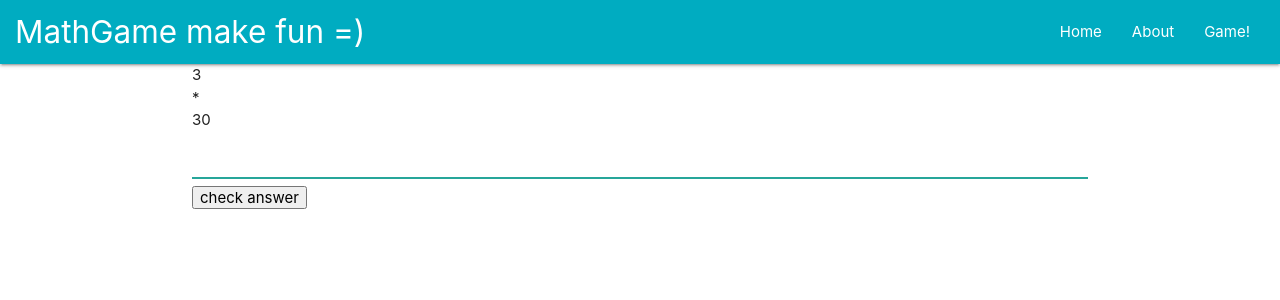
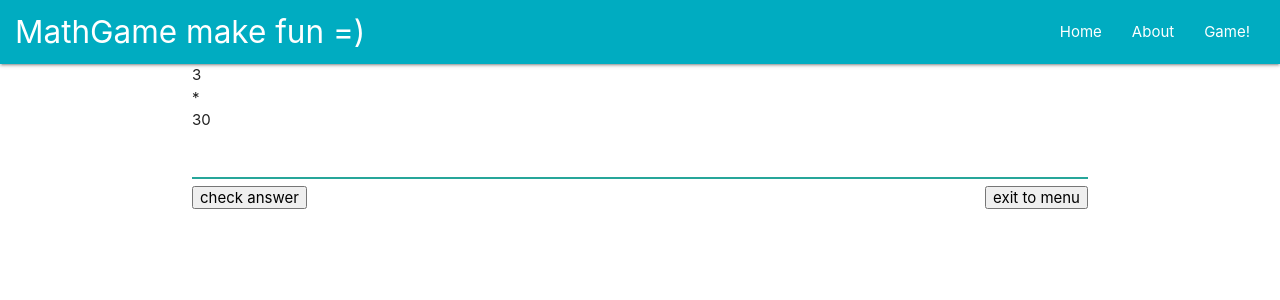
Before and after one commit to DimaBeley/playmath, a React (Create React App) app: page /multiplicationGame in a window 1280 px wide. Both pictures are taken after a click on the button "Start". Shown: the top 300 px of the page. Built offline with nearby package versions, Linux system fonts and the light colour scheme.

Commit message:
add exit btn, bug fixes

```diff
--- a/src/components/multiplication/Multiplication.tsx
+++ b/src/components/multiplication/Multiplication.tsx
@@ -31,12 +31,20 @@ const Multiplication: React.FC = () => {
         secondNumber: getRandomRangeNumber(10, 99),
       },
     })
+    dispatch({
+      type: actionTypes.UPDATE_ANSWER,
+      payload: '',
+    })
   }
   const handleChange = (event: React.ChangeEvent<HTMLInputElement>) => {
-    dispatch({
-      type: actionTypes.UPDATE_ANSWER,
-      payload: event.target.value.replace(/\D/g, ''),
-    })
+    const value = event.target.value.replace(/\D/g, '')
+    console.log(value, 'value after replace')
+    if (value || value === '') {
+      dispatch({
+        type: actionTypes.UPDATE_ANSWER,
+        payload: value,
+      })
+    }
   }
   const checkAnswer = () => {
     if (getCheckAnswer) {
@@ -57,11 +65,15 @@ const Multiplication: React.FC = () => {
       return <div></div>
     }
   }
+  const exitButtonHandler = () => {
+    dispatch({ type: actionTypes.SET_START })
+  }
   const Game = (): JSX.Element => {
     if (gameStart) {
       return (
         <>
-          <div>{randomNumbers.firstNumber}</div> * <div>{randomNumbers.secondNumber}</div>
+          <div>{randomNumbers.firstNumber}</div> *{' '}
+          <div>{randomNumbers.secondNumber}</div>
           <input
             autoFocus={true}
             type="text"
@@ -70,6 +82,13 @@ const Multiplication: React.FC = () => {
           />
           <button type="submit" onClick={() => checkAnswer()}>
             check answer
+          </button>
+          <button
+            type="button"
+            className={'right'}
+            onClick={() => exitButtonHandler()}
+          >
+            <span>exit to menu</span>
           </button>
         </>
       )
--- a/src/features/multiplication/multiplicationReducer.ts
+++ b/src/features/multiplication/multiplicationReducer.ts
@@ -29,7 +29,7 @@ export default (state = initialState, action: MultiplicationActionTypes) => {
     case actionTypes.SET_START:
       return { ...state, startGame: !state.startGame }
     case actionTypes.UPDATE_ANSWER:
-      return { ...state, answer: Number(action.payload) }
+      return { ...state, answer: action.payload }
     default:
       return state
   }
--- a/src/features/multiplication/selectors.ts
+++ b/src/features/multiplication/selectors.ts
@@ -12,5 +12,5 @@ export const getRandomNumbers = (state: MultiplicationGameState) =>
 export const getCheckAnswer = (state: MultiplicationGameState) => {
   const { firstNumber, secondNumber } = state.MultiplicationState.randomNumbers
   const { answer } = state.MultiplicationState
-  return answer === getMultiplication(firstNumber, secondNumber)
+  return Number(answer) === getMultiplication(firstNumber, secondNumber)
 }
```
